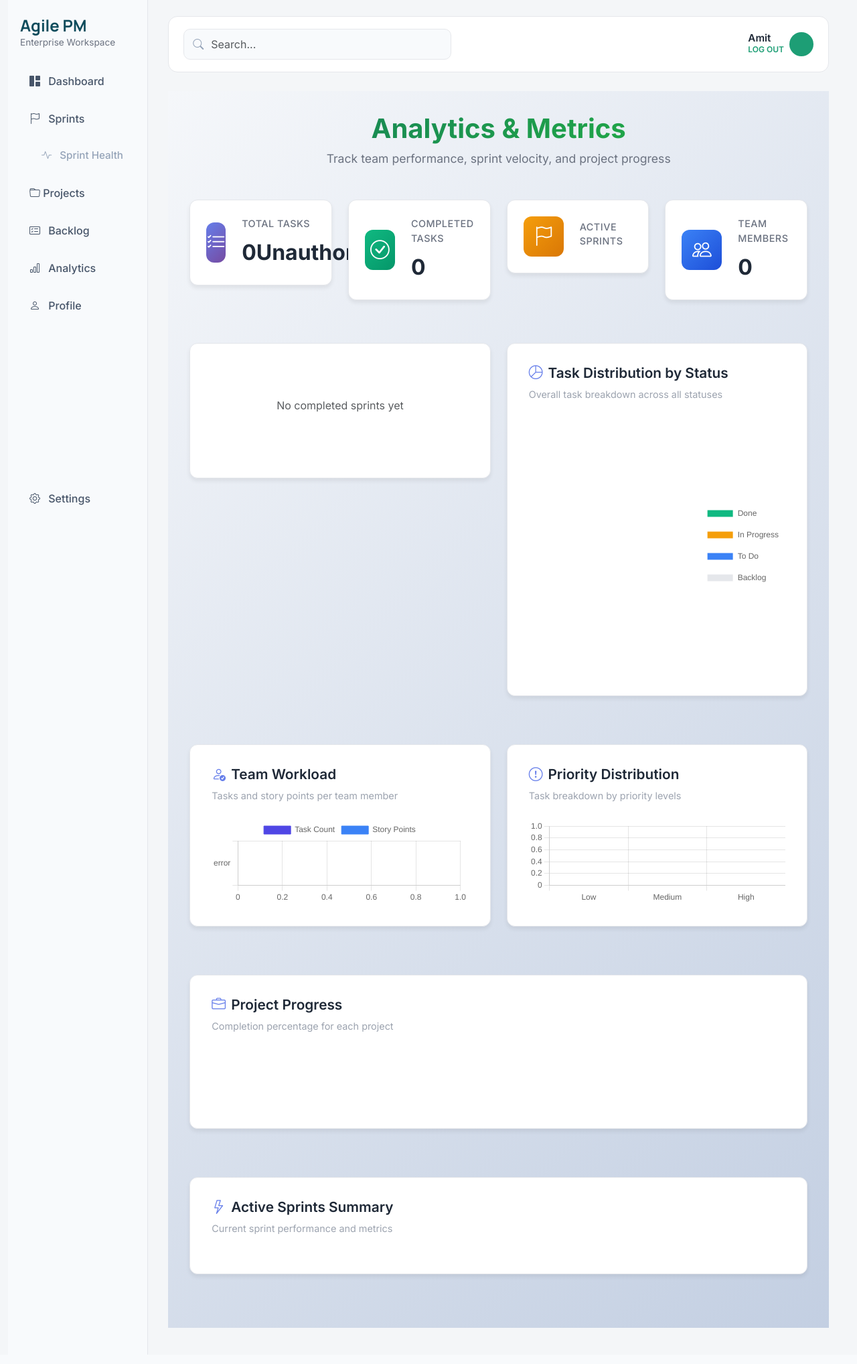
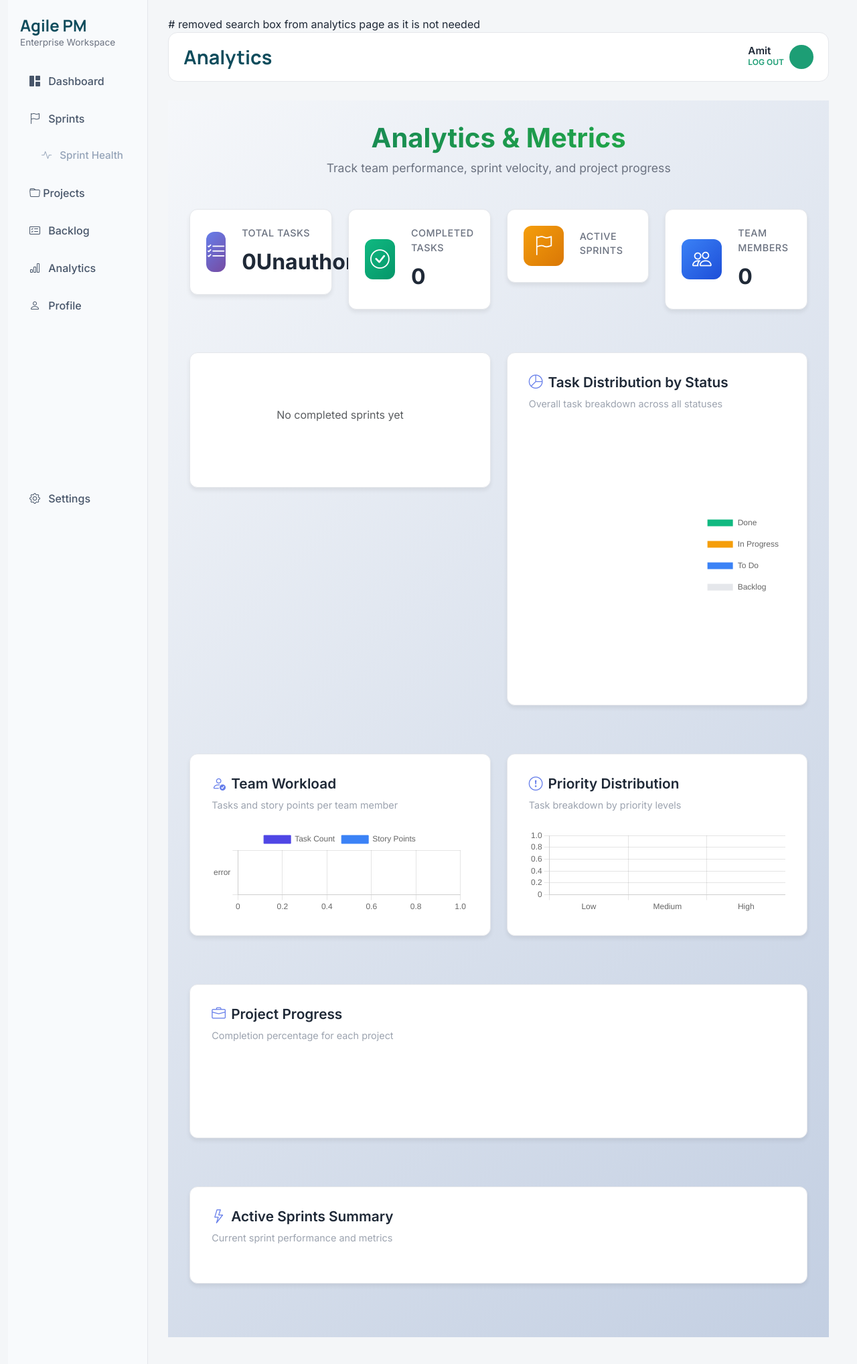
Before and after one commit to amitmath/CITS5505-Project, a Flask app: template app/templates/analytics.html in a window 1280 px wide. Shown: the whole page at 67% size. Run offline with Flask 3, Linux system fonts and the light colour scheme; the template is opened without the code that fills it, so the values that code supplies are empty.

Commit message:
refactor

```diff
--- a/app/templates/analytics.html
+++ b/app/templates/analytics.html
@@ -1,6 +1,9 @@
 {% extends "base.html" %}
 
 {% block content %}
+{% set topbar_title = 'Analytics' %}
+# removed search box from analytics page as it is not needed
+{% set topbar_search_class = 'd-none' %}
 {% include 'components/topbar.html' %}
 
       <div class="analytics-container">
```
